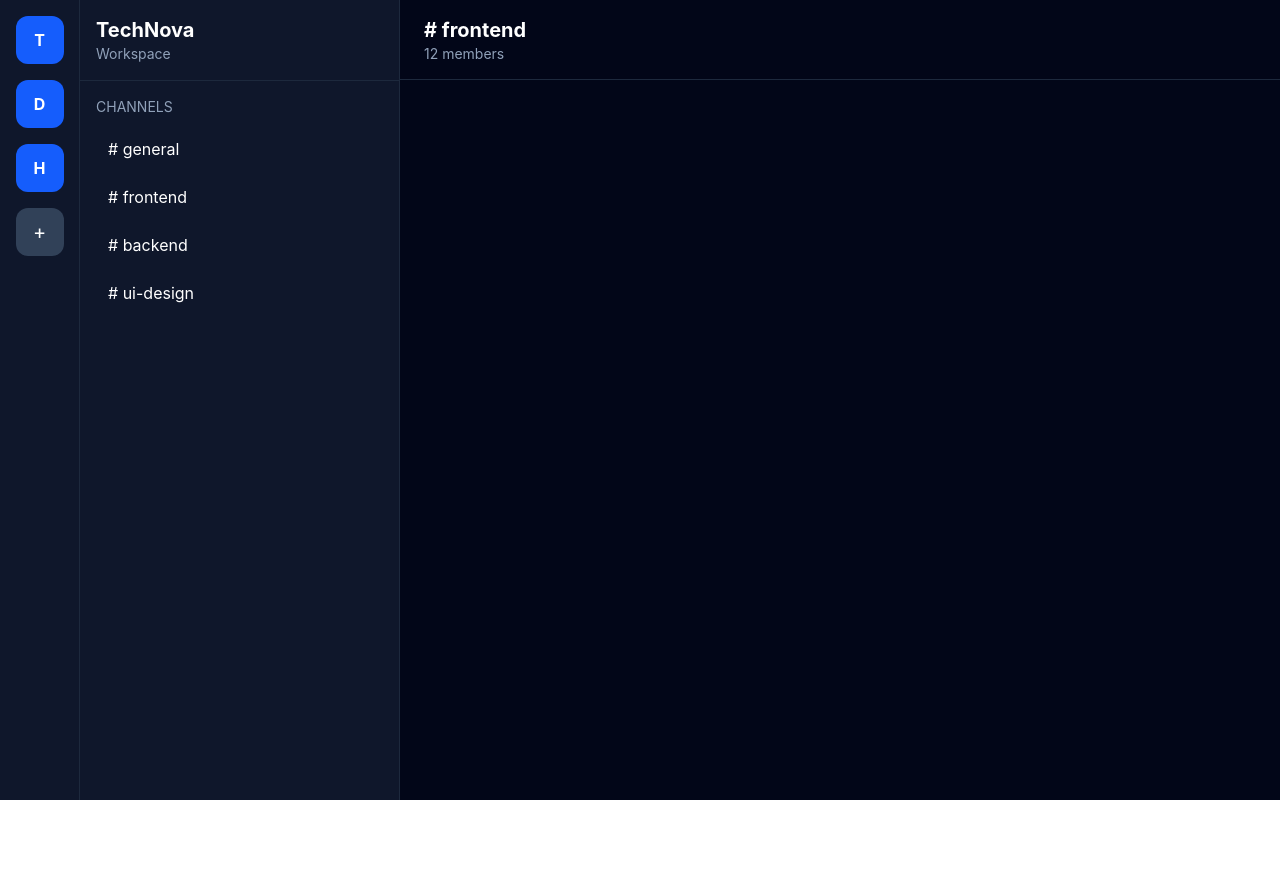
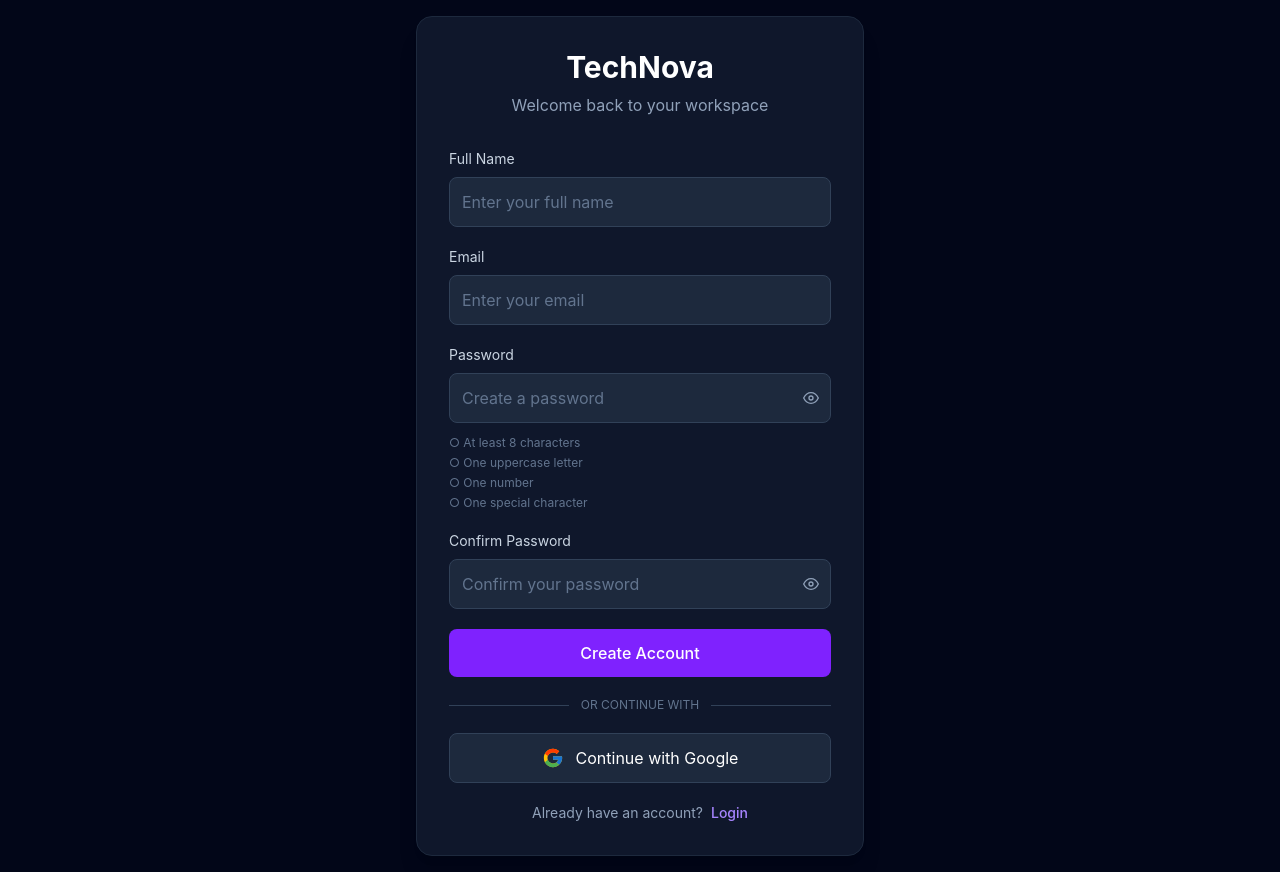
Before and after one commit to rajsharma266/infotact-mern-project, a React (Vite) app in the folder client/: page / in a window 1280 px wide. Before the commit the page ends 800 px from the top, so only its background shows below. Built offline with nearby package versions, Linux system fonts and the light colour scheme.

Commit message:
Updated for Testing purpose only

```diff
--- a/client/src/App.tsx
+++ b/client/src/App.tsx
@@ -1,9 +1,11 @@
-import Workspace from "./pages/Workspace";
+// import Workspace from "./pages/Workspace";
 // import Login from "./pages/Login";
+import Signup from "./pages/Signup";
 
 function App() {
-  return <Workspace />;
+  // return <Workspace />;
   // return <Login />;
+  return <Signup />;
 }
 
 export default App;
```
